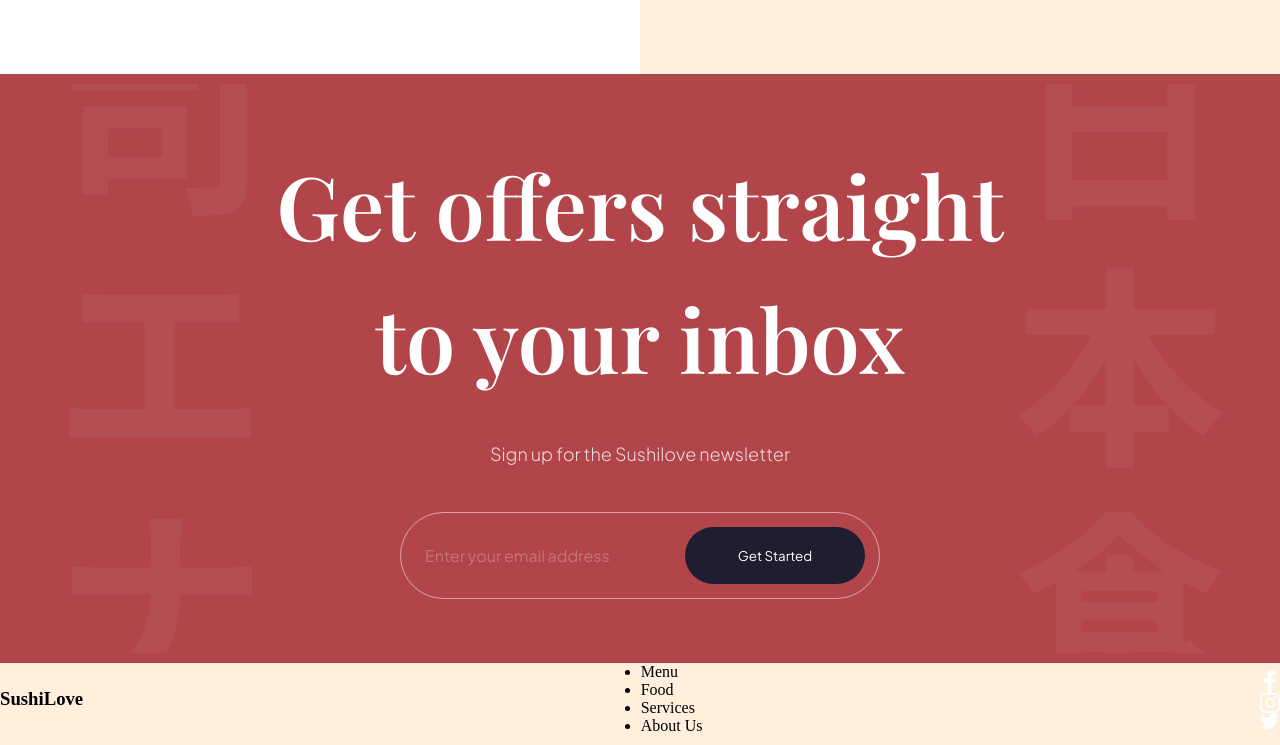
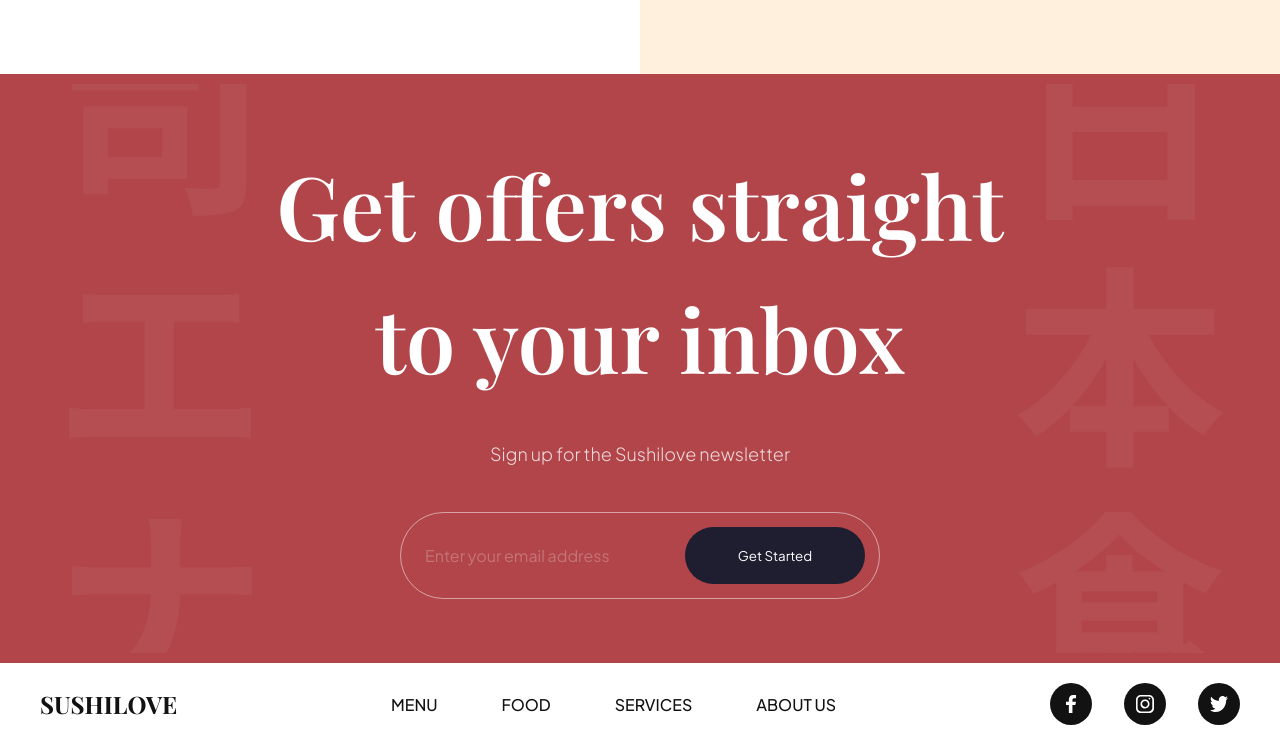
Before and after one commit to sworrrnimaS/Sushi-Website, a plain HTML site: page index.html in a window 1280 px wide. Shown: the part 3624-4369 px from the top of the page. Drawn offline with nearby package versions, Linux system fonts and the light colour scheme.

Commit message:
Completed the footer section

```diff
--- a/css/sections/footer.css
+++ b/css/sections/footer.css
@@ -0,0 +1,55 @@
+.footer {
+  width: 100%;
+  padding: 20px 40px;
+  background: var(--color-white);
+  flex-wrap: wrap;
+  gap: 20px;
+  overflow: hidden;
+}
+
+.footer__logo {
+  font-size: 24px;
+  font-weight: bold;
+  font-family: var(--playfair-display);
+  text-transform: uppercase;
+  color: var(--secondary-color);
+  cursor: pointer;
+}
+
+.footer__logo span {
+  color: var(--primaru-color);
+}
+
+.footer ul {
+  list-style: none;
+  display: flex;
+  flex-wrap: wrap;
+  flex-direction: row;
+  gap: 64px;
+}
+
+.footer ul:last-child {
+  gap: 32px;
+}
+
+.footer__nav li {
+  font-size: 16px;
+  font-weight: 500;
+  font-family: var(--plus-jakarta-sans);
+  text-transform: uppercase;
+  cursor: pointer;
+  color: var(--secondary-color);
+}
+
+.footer__social li {
+  width: 42px;
+  height: 42px;
+  background-color: var(--secondary-color);
+  border-radius: 100%;
+}
+
+.footer__social li img {
+  width: 45%;
+  height: 45%;
+  object-fit: contain;
+}
--- a/index.html
+++ b/index.html
@@ -316,7 +316,7 @@
       </div>
     </section>
     <footer class="footer flex-between">
-      <h3 class="footer_logo"><span>Sushi</span>Love</h3>
+      <h3 class="footer__logo"><span>Sushi</span>Love</h3>
       <ul class="footer__nav">
         <li>
           <a href="#memu">Menu</a>
```
